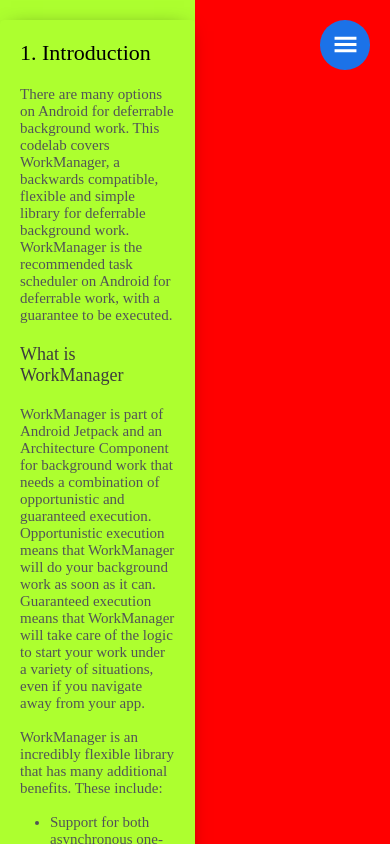
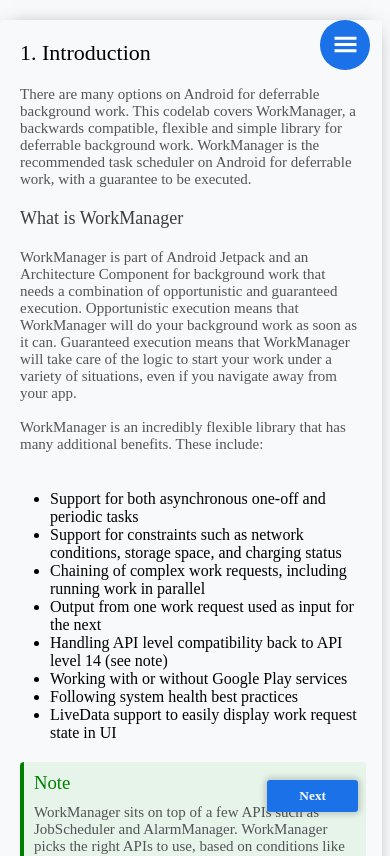
Before and after one commit to esaia/Documentation, a React (Create React App) app: page / in a window 390 px wide. Shown: the top 856 px of the page. Built offline with nearby package versions, Linux system fonts and the light colour scheme; a web font is replaced by a local one.

Commit message:
responsive fixed

```diff
--- a/src/components/Document.js
+++ b/src/components/Document.js
@@ -1,4 +1,4 @@
-import React, { useContext, useEffect } from "react";
+import React, { useContext, useEffect, useRef } from "react";
 import { ActiveNumberContextObj } from "../context/ActiveNumberProvider";
 
 const Document = () => {
@@ -26,15 +26,16 @@
         benefits. These include:
         <br />
         <br />
+      </p>
+
       <ul>
         <li>Support for both asynchronous one-off and periodic tasks</li>
         <li>
-            Support for constraints such as network conditions, storage space,
-            and charging status
+          Support for constraints such as network conditions, storage space, and
+          charging status
         </li>
         <li>
-            Chaining of complex work requests, including running work in
-            parallel
+          Chaining of complex work requests, including running work in parallel
         </li>
         <li>Output from one work request used as input for the next</li>
         <li>
@@ -44,7 +45,6 @@
         <li> Following system health best practices</li>
         <li> LiveData support to easily display work request state in UI</li>
       </ul>
-      </p>
 
       <div className="notediv">
         <h3>Note</h3>
@@ -109,6 +109,9 @@
 
   const { activeNumber, setActiveNumber } = useContext(ActiveNumberContextObj);
 
+  const containerRef = useRef({});
+  const mainRef = useRef();
+
   const handleNext = () => {
     setActiveNumber(activeNumber + 1);
   };
@@ -116,8 +119,8 @@
   const handleBack = () => {
     setActiveNumber(activeNumber - 1);
   };
-  console.log(activeNumber);
 
+  // change activeNunmber
   useEffect(() => {
     if (activeNumber < 0) {
       const lastIndex = navigatinArray.length - 1;
@@ -127,10 +130,32 @@
     }
   }, [activeNumber, navigatinArray]);
 
+  // container height
+  useEffect(() => {
+    let containerHeight =
+      containerRef.current[activeNumber]?.getBoundingClientRect().height;
+
+    mainRef.current.style.height = `${containerHeight + 100}px`;
+
+    function handleResize() {
+      let containerHeight =
+        containerRef.current[activeNumber]?.getBoundingClientRect().height;
+
+      mainRef.current.style.height = `${containerHeight + 200}px`;
+      console.log("rendered");
+    }
+    window.addEventListener("resize", handleResize);
+
+    return () => {
+      window.removeEventListener("resize", handleResize);
+    };
+  }, [activeNumber]);
+
   return (
-    <div className="document">
+    <div className="document" ref={mainRef}>
       {navigatinArray.map((item, i) => {
         let classname;
+
         if (activeNumber === i) {
           classname = "containerWrap active";
         } else if (
@@ -143,14 +168,19 @@
         }
         return (
           <div className={classname} key={i}>
-            <div className="container">{item}</div>
+            <div
+              className="container"
+              ref={(element) => (containerRef.current[i] = element)}
+            >
+              {item}
+            </div>
           </div>
         );
       })}
 
       {/* button */}
 
-      {/* {activeNumber !== 0 && (
+      {activeNumber !== 0 && (
         <button className="backBtn" onClick={handleBack}>
           Back
         </button>
@@ -160,7 +190,7 @@
         <button className="nextBtn" onClick={handleNext}>
           Next
         </button>
-        )} */}
+      )}
     </div>
   );
 };
--- a/src/index.scss
+++ b/src/index.scss
@@ -1,6 +1,7 @@
 @import url("https://fonts.googleapis.com/css2?family=Sofia+Sans:wght@200;400;600&display=swap");
 
 $breakpoint-tablet: 768px;
+$container-height: 100px;
 
 * {
   padding: 0px;
@@ -48,6 +49,7 @@
 
     h2 {
       font-size: 14px;
+
       font-weight: 300;
     }
 
@@ -96,22 +98,16 @@
   position: relative;
   //   flex: 1;
   width: 100%;
+  //   height: $container-height;
   min-height: 100vh;
 
-  display: flex;
-  flex-direction: column;
-  justify-content: flex-start;
-  align-items: flex-start;
-  overflow-x: hidden;
-  background-color: red;
+  overflow: hidden;
 
   .containerWrap {
-    background-color: greenyellow;
-    width: 50%;
-    min-height: max-content;
-
+    width: 98%;
     position: absolute;
     top: 0;
+    bottom: 0;
     opacity: 0;
     display: flex;
     justify-content: center;
@@ -120,6 +116,7 @@
 
     .container {
       //   background-color: rebeccapurple;
+      min-height: 500px;
       box-shadow: 0px 0px 20px -11px rgba(0, 0, 0, 0.7);
       border-radius: 4px;
       max-width: 700px;
@@ -147,7 +144,7 @@
     border: none;
     border-radius: 0.2rem;
     box-shadow: 0px 0px 6px 2px rgba(0, 0, 0, 0.2);
-    position: absolute;
+    position: fixed;
     bottom: 2rem;
     cursor: pointer;
     font-weight: 600;
@@ -165,7 +162,7 @@
   .backBtn {
     background-color: white;
     color: #1b72e8;
-    left: 6rem;
+    left: 20rem;
   }
 
   .nextBtn {
@@ -224,7 +221,7 @@
   }
 
   .mobileMenuicon {
-    position: absolute;
+    position: fixed;
     display: flex;
     justify-content: center;
     align-items: center;
@@ -251,8 +248,6 @@
     position: absolute;
     top: 0;
     right: 0;
-    width: 300px;
-    height: 100vh;
     z-index: 3;
     overflow: hidden;
     // transform: translateX(100%);
@@ -263,10 +258,9 @@
     }
 
     .mobileNavigation {
-      padding: 0px 20px;
-      width: 80%;
+      padding: 0px 10px;
       height: 100vh;
-      position: absolute;
+      position: fixed;
       top: 0;
       right: 0;
       z-index: 2;
@@ -277,6 +271,10 @@
 
       &.active {
         transform: translateX(0);
+        width: 260px;
+        display: flex;
+        justify-content: end;
+        align-items: flex-start;
       }
     }
   }
```
Lines whose indentation alone changed are shown as unchanged.
